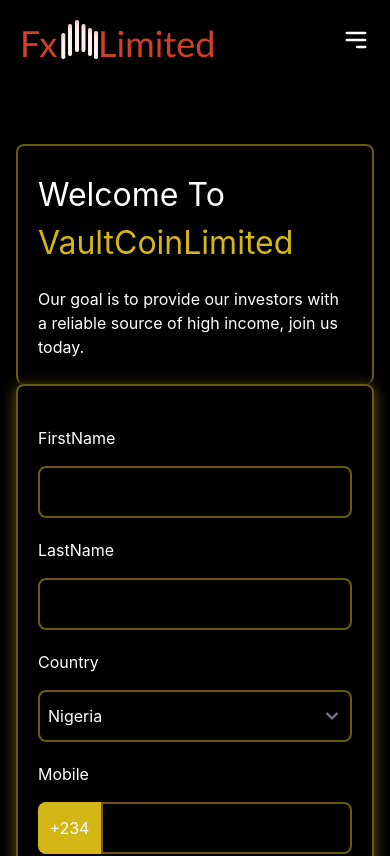
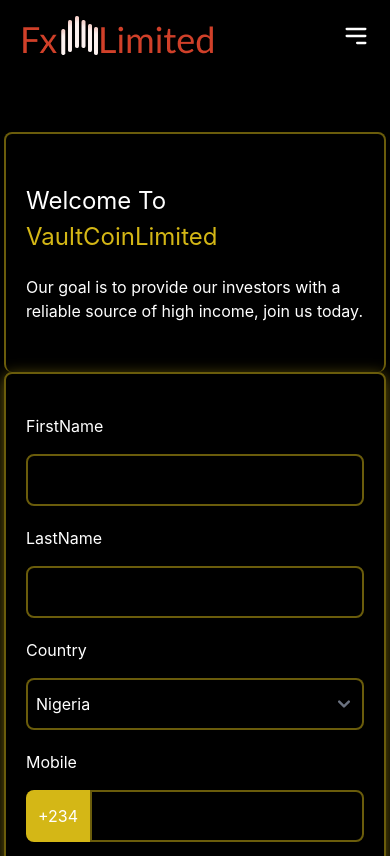
Before and after one commit to MatthewNweke/esports, a React (Vite) app: page /login in a window 390 px wide. Shown: the top 856 px of the page. Built offline with nearby package versions, Linux system fonts and the light colour scheme; what tw-elements would draw is missing.

Commit message:
modified

```diff
--- a/src/components/Header.jsx
+++ b/src/components/Header.jsx
@@ -10,7 +10,7 @@
 
   return (
     <div className="w-full flex bg-[#00000090] shadow-md fixed z-40 top-0 left-0 justify-around max-lg:block ">
-      <div className="flex justify-between items-center py-5 px-5 lg:px-10 xl:px-20">
+      <div className="flex justify-between items-center py-4 px-5 lg:px-10 xl:px-20">
         <img src="/FxLogo.png" alt="" />
 
         {/* Responsive Hamburger Menu */}
--- a/src/pages/LogIn.jsx
+++ b/src/pages/LogIn.jsx
@@ -4,11 +4,11 @@
   return (
     <div className=' bg-black'>
       <MainLayout>
-        <div className=" flex flex-col bg-black p-10 rounded-lg my-32 mx-auto w-[40%] max-xl:w-[60%] max-lg:w-[70%] max-sm:w-[100%] max-sm:p-4">
+        <div className=" flex flex-col bg-black p-10 rounded-lg my-32 mx-auto w-[40%] max-xl:w-[60%] max-lg:w-[70%] max-sm:w-[100%] max-sm:p-1">
           <div className="h-[15rem] px-5 flex flex-col justify-center gap-5 text-white border-2 border-solid border-[#D4B71680] border-b-0 rounded-lg rounded-bl-0 rounded-br-0">
 
               {' '}
-               <p className='text-[2rem] '>Welcome To <br /> <span className='text-[#D4B716]  '>VaultCoinLimited</span> </p>
+               <p className='text-[2rem] max-sm:text-[1.5rem]'>Welcome To <br /> <span className='text-[#D4B716]  '>VaultCoinLimited</span> </p>
               <p>
                 Our goal is to provide our investors with a reliable source of
                 high income, join us today.
```
